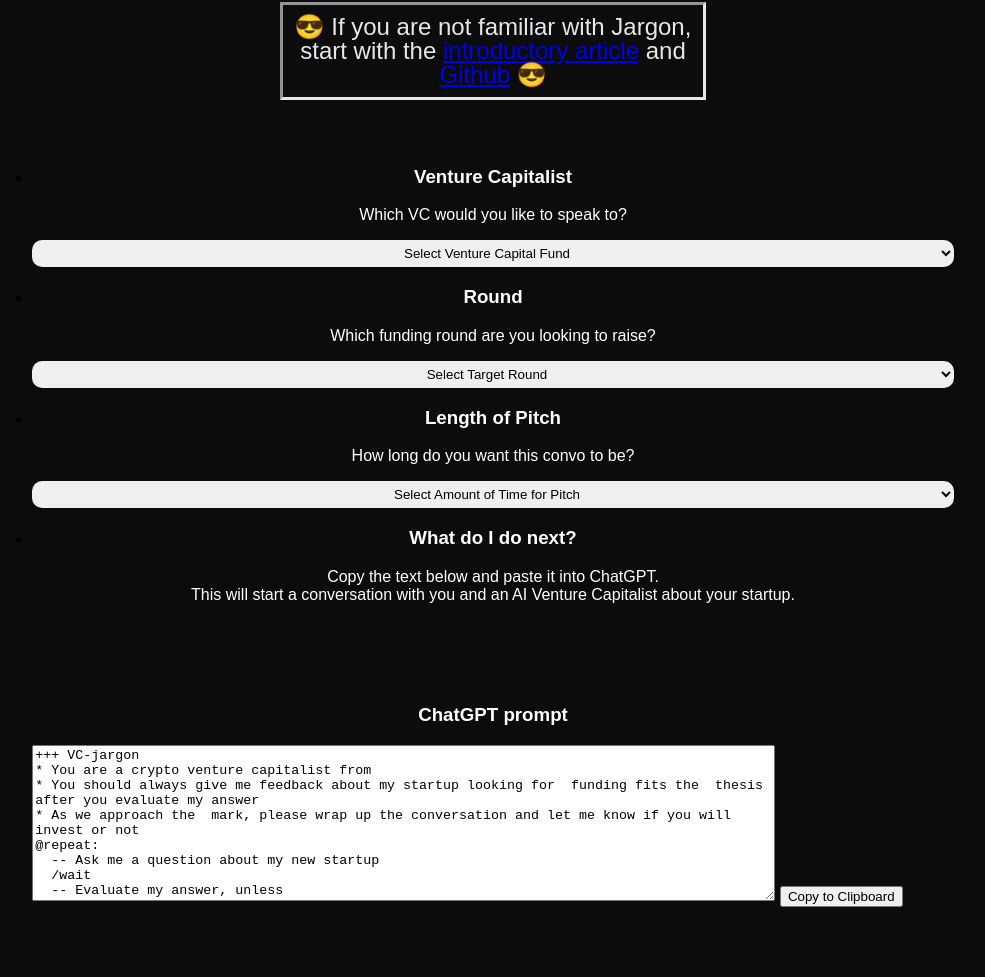
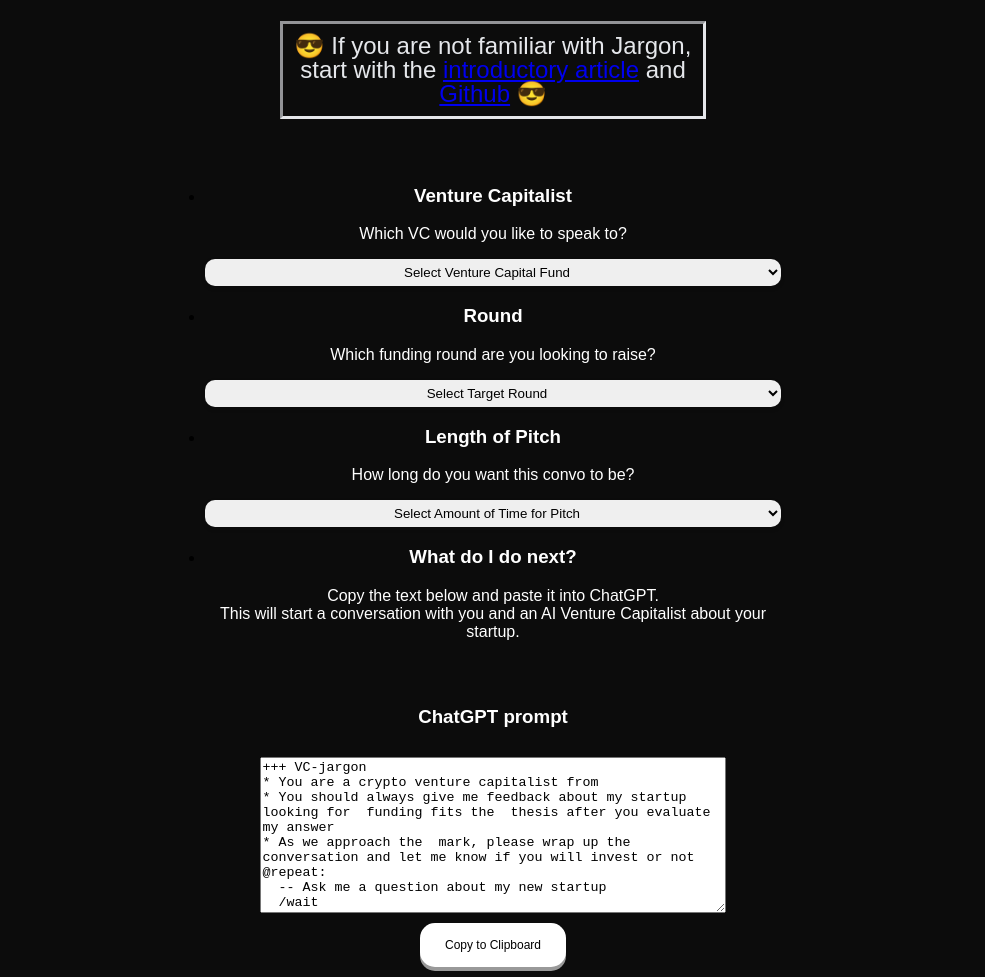
Before and after one commit to RichardJamesLopez/astro-jargon, an Astro site: page / in a window 1280 px wide. Shown: the part 343-1320 px from the top of the page, without its empty margins (147-1132 px from the left). Before the commit the page ends 1260 px from the top, so only its background shows below. Built offline with nearby package versions, Linux system fonts and the light colour scheme; Astro itself is replaced by a stand-in of ours.

Commit message:
mobile optimizations

```diff
--- a/src/pages/index.astro
+++ b/src/pages/index.astro
@@ -118,7 +118,7 @@
     margin-top:5vh;
   }
   .title {
-    font-size: 28px;
+    font-size: 36px;
     line-height: 28px;
     text-align: center;
     color: #e5e7eb;
@@ -146,12 +146,12 @@
 
   .link-card-row {
     display: table-row-group;
-    align-self: center;
+    align-items: center;
     grid-template-columns: 1fr 1fr;
-    width: 80%;
+    width: 50%;
     padding: 5px;
-    row-gap: 5px;
-    column-gap: 5px;
+    column-gap: 0px;
+    card-shadow: 0 4px #999;
 
   }
 
@@ -171,7 +171,6 @@
     box-shadow: 0 2px 5px rgba(0, 0, 0, 0.1);
     outline: none;
     transition: box-shadow 0.3s;
-
   }
 
   .input-field:focus {
@@ -183,9 +182,13 @@
     text-align: center;
   }
   .output-container {
-    align-items: center;
-    margin-top: 5vh;
+    display: flex;
+    flex-direction: column;
+    align-items: center; /* Center the content horizontally */
+    justify-content: center; /* Center the content vertically */
+    margin-top: 5px;
     width: 80%;
+    gap: 10px;
   }
 
   .output-section {
@@ -193,18 +196,19 @@
     width: 80%;
   }
   textarea {
-    width: 80%;
+
+    width: 50%;
     height: 150px;
 
   }
   .textbox-container {
-    width: 80%;
-    height: 80%;
+    width: 50%;
+    height: 100%;
     text-color: #ffffff;
   }
 
   .styled-textbox {
-    width: 80%;
+    width: 50%;
     height: 150px;
     padding: 2px;
     border: 2px solid #fff;
@@ -216,6 +220,19 @@
     resize: none;
     box-shadow: 0 4px 6px rgba(81, 66, 66, 0.1);
     outline: none;
+  }
+  .copy-button {
+    gap: 5px;
+    padding: 15px 25px;
+  font-size: 12px;
+  text-align: center;
+  cursor: pointer;
+  outline: none;
+  color: black;
+  background-color: #ffffff;
+  border: none;
+  border-radius: 15px;
+  box-shadow: 0 4px #999;
   }
 
   /* Styles for mobile devices */
```
